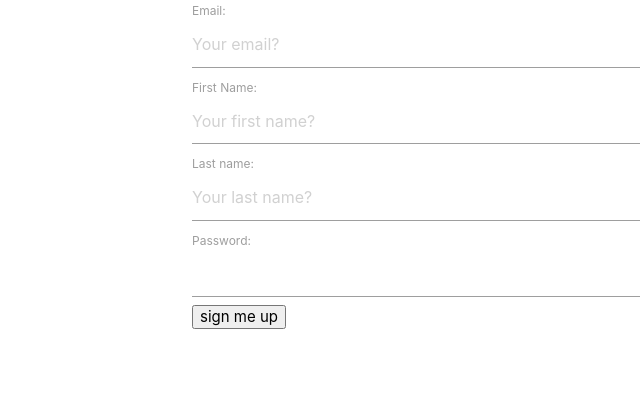
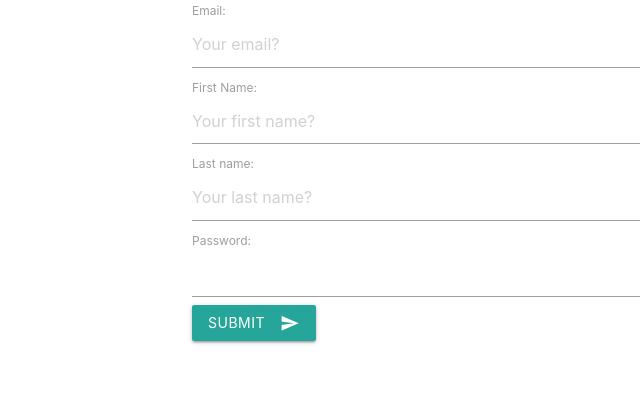
Before and after one commit to nikotsafos/poli-match, a Django app: page /signup in a window 1280 px wide. Shown: the part 201-605 px from the top of the page, without its empty margins (0-640 px from the left). Run offline with Django 3.2, Linux system fonts and the light colour scheme.

Commit message:
updated buttons

```diff
--- a/poli_match/poli_match_app/templates/poli_match/login.html
+++ b/poli_match/poli_match_app/templates/poli_match/login.html
@@ -13,7 +13,9 @@
     <label>Password:</label>
     <input type="password" name="password">
   </div>
-  <input type="submit" value="log me in">
+   <button class="btn waves-effect waves-light" type="submit" name="action">Submit
+    <i class="material-icons right">send</i>
+  </button>
 </form>
 
 {% endblock %}
--- a/poli_match/poli_match_app/templates/poli_match/signup.html
+++ b/poli_match/poli_match_app/templates/poli_match/signup.html
@@ -26,6 +26,8 @@
       <label>Password:</label>
       <input type="password" name="password">
     </div>
-    <input type="submit" value="sign me up">
+    <button class="btn waves-effect waves-light" type="submit" name="action">Submit
+    <i class="material-icons right">send</i>
+    </button>
   </form>
 {% endblock %}
```
